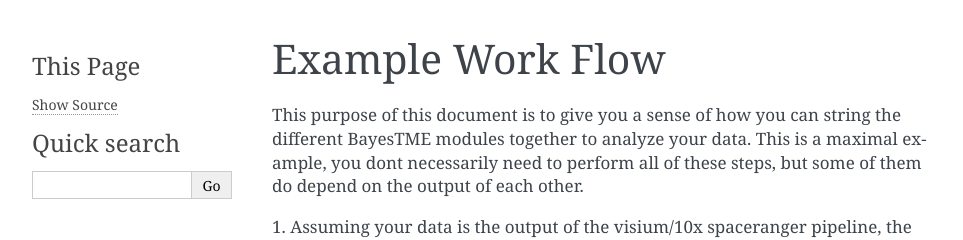
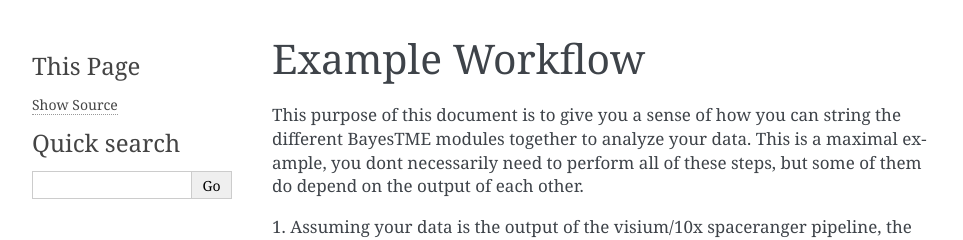
Before and after one commit to tansey-lab/bayestme, a Sphinx documentation site: the page built from docs/example_workflow.rst, in a window 1280 px wide and 900 px high. Shown: the top 240 px of the window, without its empty margins (148-1111 px from the left). Built offline with Sphinx 7.4.7, drawn with Linux system fonts in a browser that asks for light colours; pages that are not in the unit, such as notebooks, are missing from menus.

Commit message:
Fix Doc Section Title (#84)

```diff
--- a/docs/example_workflow.rst
+++ b/docs/example_workflow.rst
@@ -1,7 +1,7 @@
 .. _example-workflow:
 
-Example Work Flow
-=================
+Example Workflow
+================
 
 This purpose of this document is to give you a sense of how you can string the different BayesTME modules together
 to analyze your data. This is a maximal example, you dont necessarily need to perform all of these steps,
```
